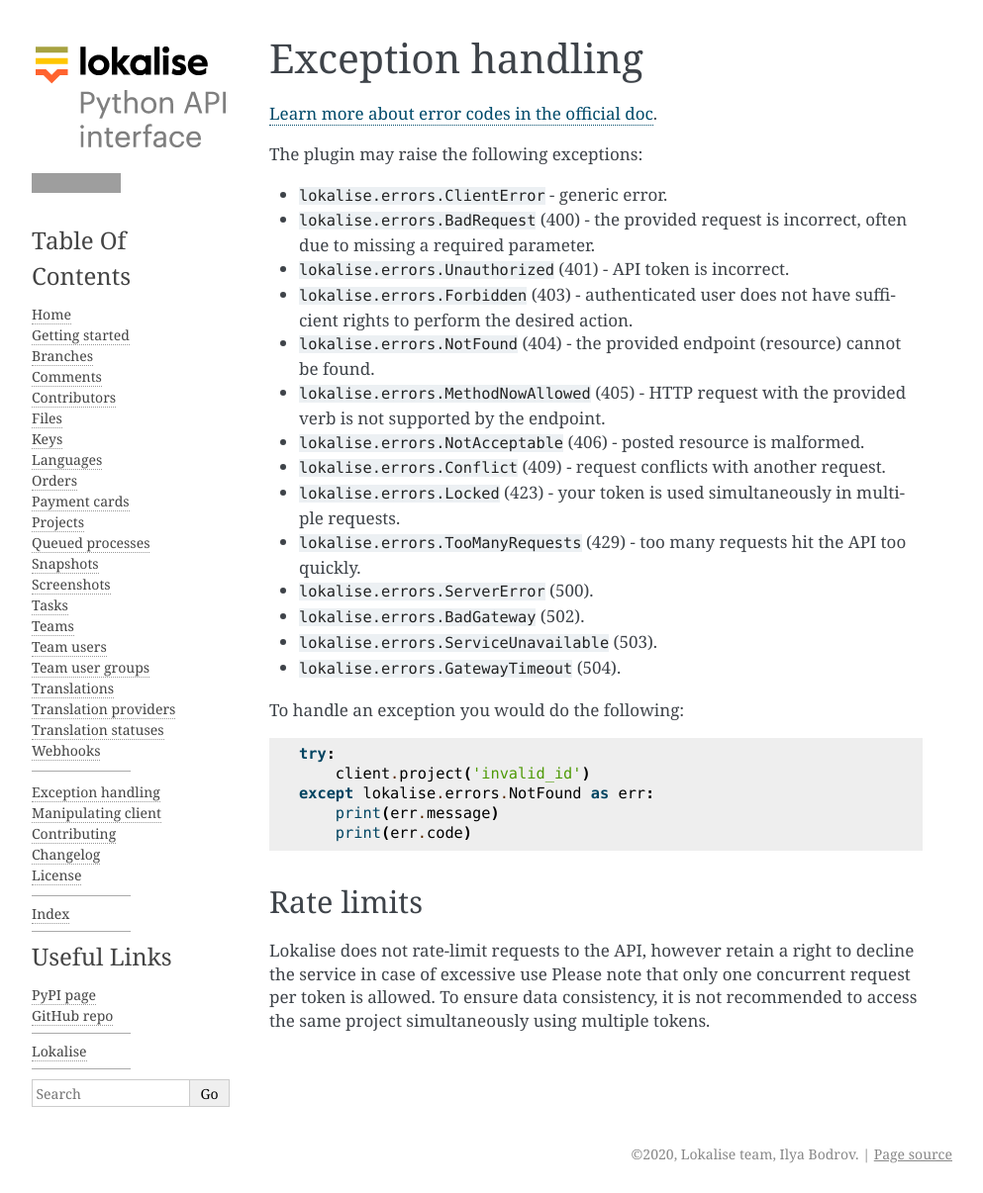
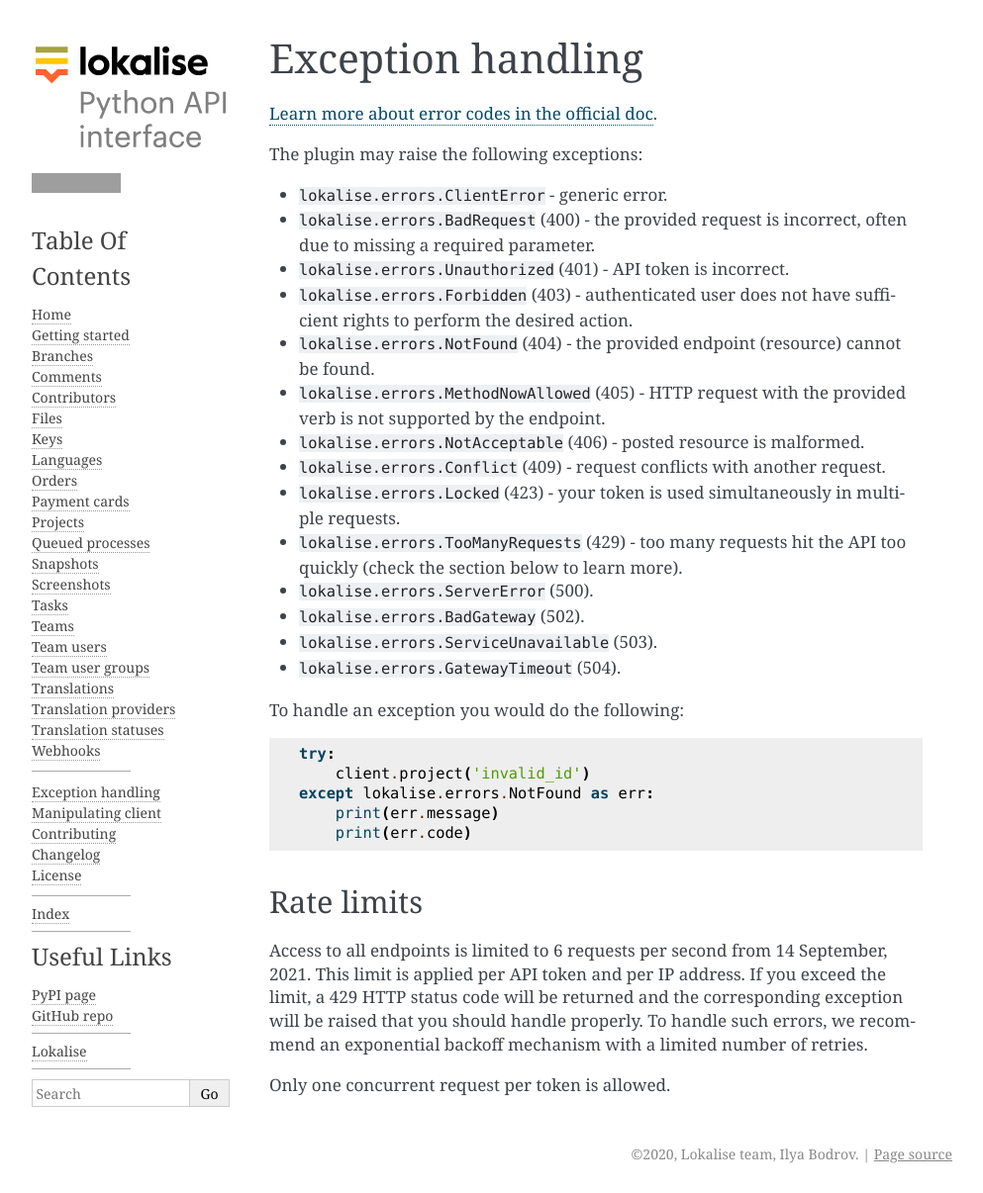
Before and after one commit to lokalise/python-lokalise-api, a Sphinx documentation site: the page built from docs/additional_info/exception_handling.rst, in a window 1280 px wide. Shown: the whole page at 99% size, without its empty margins (148-1141 px from the left). Built offline with Sphinx 7.4.7, drawn with Linux system fonts in a browser that asks for light colours; grey boxes are pictures that could not be loaded.

Commit message:
new rate limits [skip ci]

```diff
--- a/docs/additional_info/exception_handling.rst
+++ b/docs/additional_info/exception_handling.rst
@@ -16,7 +16,7 @@
 * ``lokalise.errors.NotAcceptable`` (406) - posted resource is malformed.
 * ``lokalise.errors.Conflict`` (409) - request conflicts with another request.
 * ``lokalise.errors.Locked`` (423) - your token is used simultaneously in multiple requests.
-* ``lokalise.errors.TooManyRequests`` (429) - too many requests hit the API too quickly.
+* ``lokalise.errors.TooManyRequests`` (429) - too many requests hit the API too quickly (check the section below to learn more).
 * ``lokalise.errors.ServerError`` (500).
 * ``lokalise.errors.BadGateway`` (502).
 * ``lokalise.errors.ServiceUnavailable`` (503).
@@ -35,8 +35,6 @@
 Rate limits
 -----------
 
-Lokalise does not rate-limit requests to the API, however retain a right to
-decline the service in case of excessive use
-Please note that only one concurrent request per token is allowed.
-To ensure data consistency, it is not recommended to access the same project
-simultaneously using multiple tokens.
+Access to all endpoints is limited to 6 requests per second from 14 September, 2021. This limit is applied per API token and per IP address. If you exceed the limit, a 429 HTTP status code will be returned and the corresponding exception will be raised that you should handle properly. To handle such errors, we recommend an exponential backoff mechanism with a limited number of retries.
+
+Only one concurrent request per token is allowed.
```
